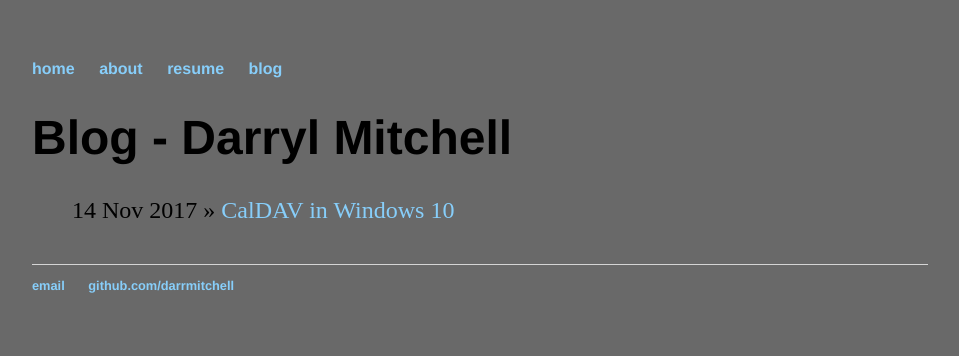
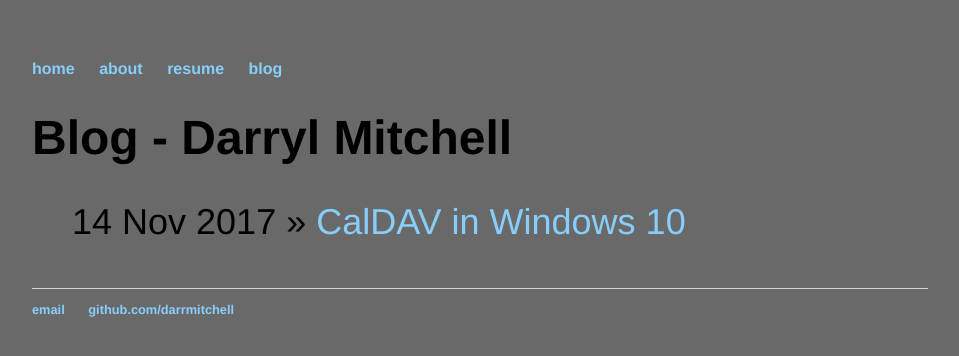
Before and after one commit to darrmitchell/darrmitchell.github.io, a Jekyll site: the page built from blog/index.html, in a window 1280 px wide. Shown: the top 356 px of the page, without its empty margins (160-1119 px from the left). Built offline with Jekyll 4.4.1, drawn with Linux system fonts in a browser that asks for light colours.

Commit message:
Update main.css

```diff
--- a/css/main.css
+++ b/css/main.css
@@ -40,5 +40,10 @@ ul.posts {
 }
 
 ul.posts li {
+    font-family:'Helvetica', 'Arial', 'Sans-Serif';
+    font-size: 1.5em;
+    line-height: 1.4em;
+    color: #000000;
+
     list-style: none;
 }
```
